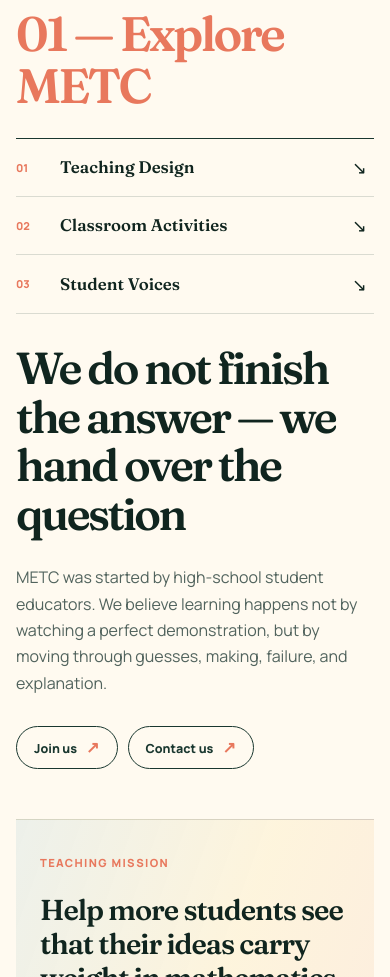
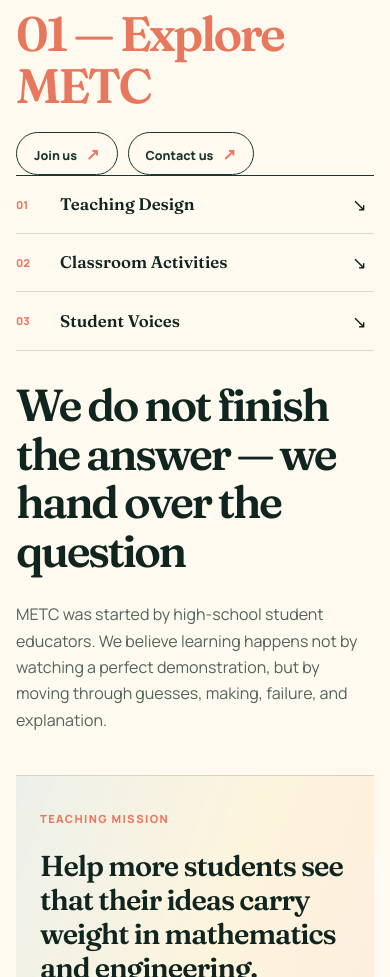
Before and after one commit to Han-chh/METC-website, a Next.js app: page / in a window 390 px wide. Shown: the part 900-1877 px from the top of the page. Built offline with nearby package versions, Linux system fonts and the light colour scheme.

Commit message:
feat: refine explore contact layout

```diff
--- a/app/homepage.css
+++ b/app/homepage.css
@@ -311,13 +311,13 @@
 
 /* Explore */
 .explore-section { background: var(--paper-light); }
-.section-intro { display: grid; grid-template-columns: minmax(0,1fr) minmax(280px,.55fr); column-gap: 8vw; align-items: end; }
-.section-intro .section-eyebrow { grid-column: 1 / -1; }
-.section-intro .section-body { margin-bottom: 8px; }
+.section-intro { display: grid; gap: 0; }
+.explore-topline { display: flex; align-items: center; justify-content: space-between; gap: clamp(20px, 4vw, 64px); }
+.explore-topline .section-eyebrow { margin: 0; }
 .explore-jumps { grid-column: 1 / -1; margin: 0 0 clamp(30px, 3vw, 42px); display: grid; grid-template-columns: repeat(3, 1fr); border-top: 1px solid var(--ink); border-bottom: 1px solid var(--rule); }
 .explore-jumps a { min-height: 82px; padding: 16px 18px 16px 0; display: grid; grid-template-columns: 36px 1fr 22px; align-items: center; gap: 8px; border-right: 1px solid var(--rule); transition: background 180ms ease, padding 180ms ease, color 180ms ease; }
 .explore-jumps a + a { padding-left: 18px; }.explore-jumps a:last-child { border-right: 0; }.explore-jumps span { color: var(--coral); font-size: .68rem; font-weight: 800; }.explore-jumps strong { font-family: var(--display); font-size: clamp(1.05rem, 1.5vw, 1.35rem); font-weight: 600; }.explore-jumps i { font-style: normal; font-size: 1.1rem; }.explore-jumps a:hover { padding-bottom: 10px; color: var(--coral); background: rgba(243, 200, 79, .12); }
-.explore-community-actions { grid-column: 2; align-self: center; display: flex; flex-wrap: wrap; gap: 10px; margin: 24px 0 8px; }
+.explore-community-actions { display: flex; flex: 0 0 auto; flex-wrap: wrap; justify-content: flex-end; gap: 10px; }
 .explore-community-actions button { min-height: 43px; padding: 0 17px; border: 1px solid var(--ink); border-radius: 999px; background: transparent; color: var(--ink); cursor: pointer; font-size: .78rem; font-weight: 800; transition: background 180ms ease, color 180ms ease, transform 180ms ease; }
 .explore-community-actions button span { margin-left: 9px; color: var(--coral); font-size: 1rem; }.explore-community-actions button:hover, .explore-community-actions button:focus-visible { background: var(--ink); color: var(--chalk); transform: translateY(-2px); outline: none; }.explore-community-actions button:hover span, .explore-community-actions button:focus-visible span { color: var(--sun); }
 .community-dialog-layer { position: fixed; z-index: 410; inset: 0; display: grid; place-items: center; padding: 24px; }.community-dialog-backdrop { position: absolute; inset: 0; width: 100%; background: rgba(7,24,18,.7); backdrop-filter: blur(7px); cursor: pointer; }
@@ -326,6 +326,9 @@
 .community-dialog-close { position: absolute; top: 22px; right: 22px; display: grid; width: 37px; height: 37px; place-items: center; border-radius: 50%; background: var(--ink); color: var(--chalk); cursor: pointer; font-size: 1.8rem; line-height: 1; transition: transform 160ms ease, background 160ms ease; }.community-dialog-close:hover { background: var(--coral); transform: rotate(8deg); }
 .join-qr-frame { width: min(280px, 100%); min-height: 190px; margin: 27px auto 0; padding: 12px; display: grid; place-items: center; border: 1px solid rgba(25,55,47,.2); background: #fffdf5; box-shadow: 5px 7px 0 rgba(25,55,47,.08); }.join-qr-frame img { display: block; width: 100%; height: auto; aspect-ratio: 1; object-fit: contain; }.join-qr-frame span { max-width: 190px; color: var(--ink-soft); font-size: .82rem; line-height: 1.55; text-align: center; }
 .community-contact-list { margin: 28px 0 0; padding: 0; list-style: none; border-top: 1px solid rgba(25,55,47,.2); }.community-contact-list li { padding: 13px 0; display: grid; grid-template-columns: 122px 1fr; gap: 2px 16px; border-bottom: 1px solid rgba(25,55,47,.14); }.community-contact-list span { color: var(--coral); font-size: .65rem; font-weight: 800; letter-spacing: .08em; text-transform: uppercase; }.community-contact-list strong { font-size: .94rem; }.community-contact-list a { grid-column: 2; color: var(--ink-soft); font-size: .78rem; text-decoration: underline; text-decoration-color: var(--coral); text-underline-offset: 3px; }
+.explore-copy { max-width: 1180px; }
+.explore-copy .section-title { max-width: none; }
+.explore-copy .section-body { max-width: 760px; margin: 24px 0 0; }
 .mission-spread {
   position: relative;
   margin-top: clamp(46px, 5vw, 64px);
@@ -593,8 +596,9 @@
   .section-pad { padding: 64px 0; scroll-margin-top: 98px; }
   .section-title { font-size: clamp(2.45rem, 11.5vw, 4rem); }
   .section-intro, .activity-intro { grid-template-columns: 1fr; gap: 0; }
-  .section-intro .section-body { margin-top: 26px; }.activity-intro .section-body { margin-top: 0; }
-  .explore-community-actions { grid-column: auto; margin-top: 22px; }
+  .explore-topline { align-items: flex-start; flex-direction: column; }
+  .explore-community-actions { justify-content: flex-start; }
+  .explore-copy .section-body { margin-top: 26px; }.activity-intro .section-body { margin-top: 0; }
   .explore-jumps { grid-template-columns: 1fr; margin-bottom: 30px; }.explore-jumps a, .explore-jumps a + a { min-height: 58px; padding: 10px 0; border-right: 0; border-bottom: 1px solid var(--rule); }.explore-jumps a:last-child { border-bottom: 0; }.explore-jumps strong { font-size: 1.05rem; }
   .mission-spread { margin-top: 42px; padding: 30px 24px; grid-template-columns: 1fr; gap: 36px; }
   .mission-pencil-line { width: 92%; right: -24%; bottom: -2%; }
--- a/components/homepage/community-actions.tsx
+++ b/components/homepage/community-actions.tsx
@@ -39,7 +39,7 @@
 
   return (
     <>
-      <div className="explore-community-actions" aria-label="Community links">
+      <div className="explore-community-actions" aria-label={community.label}>
         <button type="button" onClick={(event) => openDialog("join", event.currentTarget)}>{community.joinLabel}<span aria-hidden="true">↗</span></button>
         <button type="button" onClick={(event) => openDialog("contact", event.currentTarget)}>{community.contactLabel}<span aria-hidden="true">↗</span></button>
       </div>
@@ -51,7 +51,7 @@
             <button className="community-dialog-close" type="button" onClick={closeDialog} ref={closeRef} aria-label={community.close}>×</button>
             {activeAction === "join" ? (
               <>
-                <p className="section-eyebrow">METC · WeChat</p>
+                <p className="section-eyebrow">METC · {community.join.eyebrow}</p>
                 <h2 id="community-dialog-title">{community.join.title}</h2>
                 <p>{community.join.body}</p>
                 <div className="join-qr-frame">
@@ -62,7 +62,7 @@
               </>
             ) : (
               <>
-                <p className="section-eyebrow">METC · Contact</p>
+                <p className="section-eyebrow">METC · {community.contact.eyebrow}</p>
                 <h2 id="community-dialog-title">{community.contact.title}</h2>
                 <p>{community.contact.body}</p>
                 <ul className="community-contact-list">
--- a/components/homepage/explore-section.tsx
+++ b/components/homepage/explore-section.tsx
@@ -11,7 +11,10 @@
     <section className="explore-section section-pad" id="explore">
       <div className="section-shell">
         <div className="section-intro reveal">
-          <p className="section-eyebrow">{explore.eyebrow}</p>
+          <div className="explore-topline">
+            <p className="section-eyebrow">{explore.eyebrow}</p>
+            <CommunityActions language={language} />
+          </div>
           <nav className="explore-jumps" aria-label="Explore METC sections">
             {[
               { id: "teaching", number: "01", label: language === "zh" ? "教学设计" : "Teaching Design" },
@@ -23,9 +26,10 @@
               </a>
             ))}
           </nav>
-          <h2 className="section-title preserve-lines">{explore.title}</h2>
-          <p className="section-body">{explore.body}</p>
-          <CommunityActions language={language} />
+          <div className="explore-copy">
+            <h2 className="section-title preserve-lines">{explore.title}</h2>
+            <p className="section-body">{explore.body}</p>
+          </div>
         </div>
 
         <div className="mission-spread reveal">
--- a/content/en.ts
+++ b/content/en.ts
@@ -32,21 +32,24 @@
       { number: "04", title: "Connection", detail: "Bring peers, disciplines, and the real world together" }
     ],
     community: {
+      label: "Community links",
       joinLabel: "Join us",
       contactLabel: "Contact us",
       join: {
+        eyebrow: "WeChat",
         title: "Join METC",
         body: "Scan the WeChat QR code to connect with the club.",
         qrAlt: "METC WeChat QR code",
         qrUnavailable: "The club contact code will be available here soon."
       },
       contact: {
+        eyebrow: "Contact",
         title: "Contact METC",
         body: "For questions about METC, please write to a member of the student leadership team.",
         officers: [
-          { role: "President", name: "Gloria Wu", email: "s24634.wu@stu.scie.com.cn" },
-          { role: "Vice President", name: "Leo Zhao", email: "s23178.zhao@stu.scie.com.cn" },
-          { role: "Vice President", name: "Sheryl Xu", email: "s24670.xu@stu.scie.com.cn" }
+          { role: "Leader", name: "Gloria Wu", email: "s24634.wu@stu.scie.com.cn" },
+          { role: "Vice Leader", name: "Leo Zhao", email: "s23178.zhao@stu.scie.com.cn" },
+          { role: "Vice Leader", name: "Sheryl Xu", email: "s24670.xu@stu.scie.com.cn" }
         ]
       },
       close: "Close"
--- a/content/types.ts
+++ b/content/types.ts
@@ -22,10 +22,12 @@
     principle: string;
     steps: Array<{ number: string; title: string; detail: string }>;
     community: {
+      label: string;
       joinLabel: string;
       contactLabel: string;
-      join: { title: string; body: string; qrAlt: string; qrUnavailable: string };
+      join: { eyebrow: string; title: string; body: string; qrAlt: string; qrUnavailable: string };
       contact: {
+        eyebrow: string;
         title: string;
         body: string;
         officers: Array<{ role: string; name: string; email: string }>;
--- a/content/zh.ts
+++ b/content/zh.ts
@@ -32,21 +32,24 @@
       { number: "04", title: "Connection", detail: "让同伴、学科与真实世界相遇" }
     ],
     community: {
+      label: "社团联系",
       joinLabel: "加入我们",
       contactLabel: "联系我们",
       join: {
+        eyebrow: "微信",
         title: "加入 METC",
         body: "扫描微信二维码，与社团取得联系。",
         qrAlt: "METC 微信二维码",
         qrUnavailable: "社团联系二维码即将在这里提供。"
       },
       contact: {
+        eyebrow: "联系",
         title: "联系 METC",
         body: "如需咨询 METC 相关事项，欢迎通过邮件联系学生管理团队成员。",
         officers: [
-          { role: "社长", name: "Gloria Wu", email: "s24634.wu@stu.scie.com.cn" },
-          { role: "副社长", name: "Leo Zhao", email: "s23178.zhao@stu.scie.com.cn" },
-          { role: "副社长", name: "Sheryl Xu", email: "s24670.xu@stu.scie.com.cn" }
+          { role: "Leader（社长）", name: "Gloria Wu", email: "s24634.wu@stu.scie.com.cn" },
+          { role: "Vice Leader（副社长）", name: "Leo Zhao", email: "s23178.zhao@stu.scie.com.cn" },
+          { role: "Vice Leader（副社长）", name: "Sheryl Xu", email: "s24670.xu@stu.scie.com.cn" }
         ]
       },
       close: "关闭"
```
